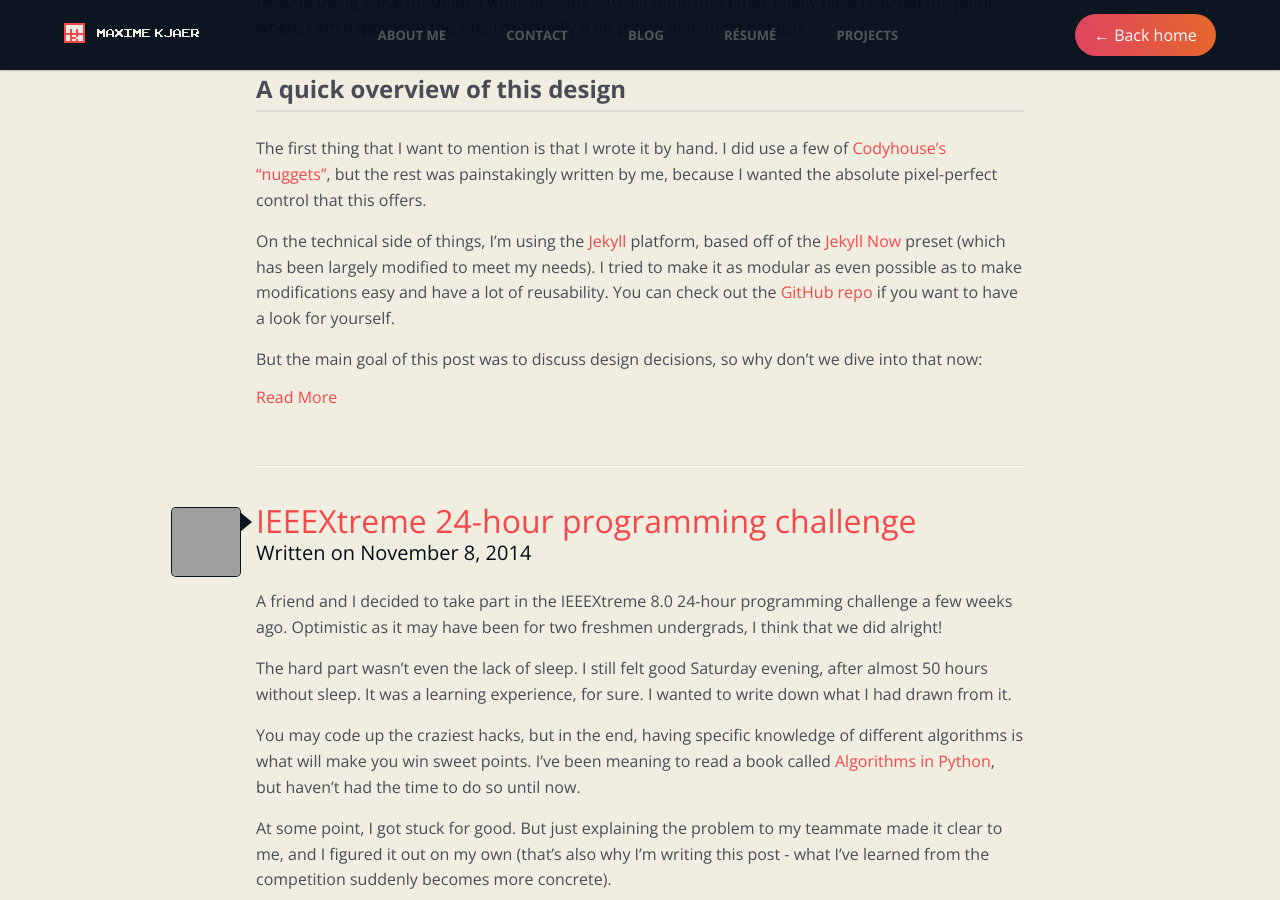
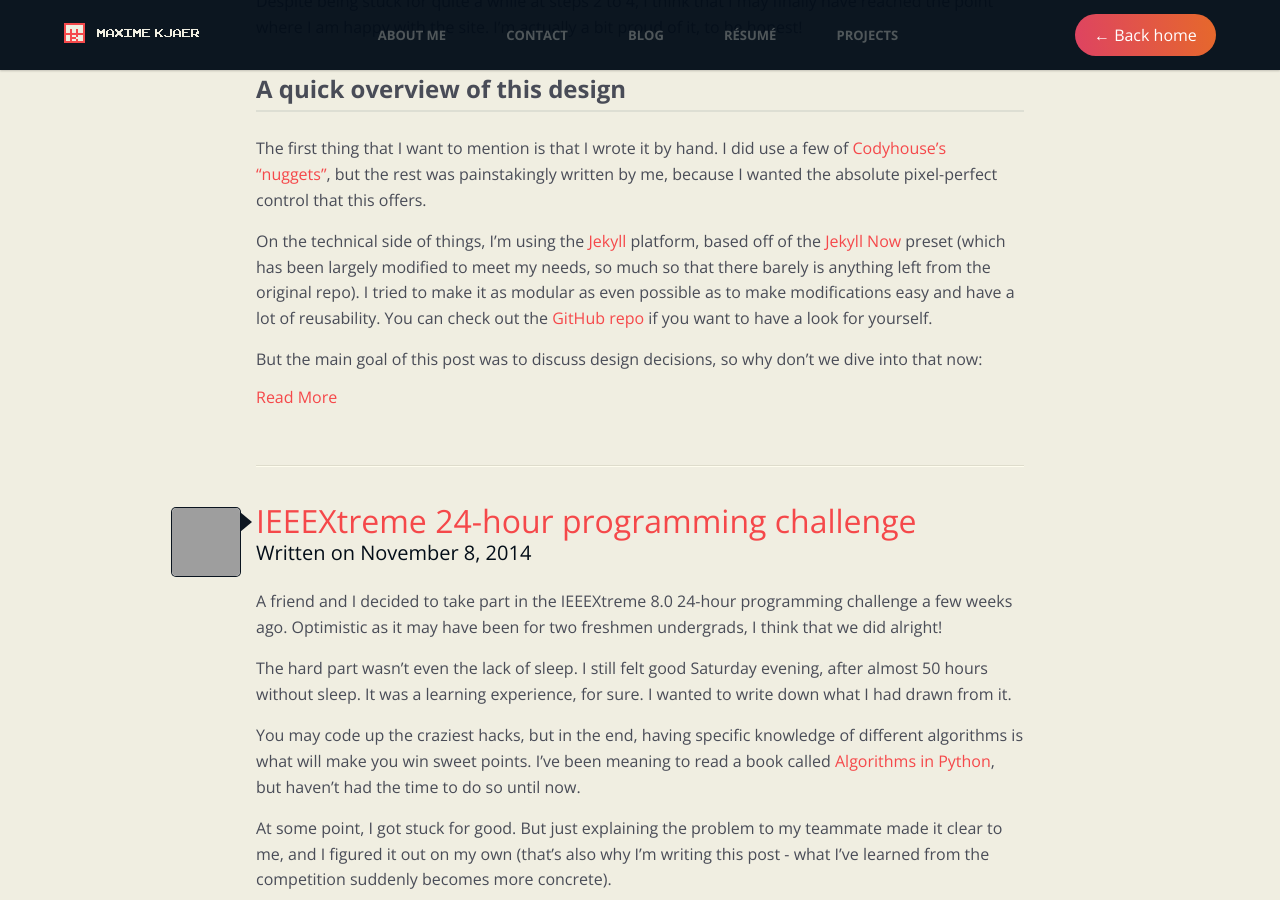
Before and after one commit to MaximeKjaer/kjaer.io, a Jekyll site: the page built from index.html, in a window 1280 px wide and 900 px high, scrolled down 1737 px. Built offline with Jekyll 4.4.1, drawn with Linux system fonts in a browser that asks for light colours; nearby versions of some CDN libraries; the list of posts is cut into pages by our own code; grey boxes are pictures that could not be loaded.

Commit message:
Updated TODO

```diff
--- a/_posts/2014-11-24-discussing-this-design.md
+++ b/_posts/2014-11-24-discussing-this-design.md
@@ -21,7 +21,7 @@
 
 The first thing that I want to mention is that I wrote it by hand. I did use a few of [Codyhouse's "nuggets"](http://codyhouse.co/), but the rest was painstakingly written by me, because I wanted the absolute pixel-perfect control that this offers.
 
-On the technical side of things, I'm using the [Jekyll](http://jekyllrb.com/) platform, based off of the [Jekyll Now](https://github.com/barryclark/jekyll-now) preset (which has been largely modified to meet my needs). I tried to make it as modular as even possible as to make modifications easy and have a lot of reusability. You can check out the [GitHub repo](https://github.com/MaximeKjaer/MaximeKjaer.github.io) if you want to have a look for yourself.
+On the technical side of things, I'm using the [Jekyll](http://jekyllrb.com/) platform, based off of the [Jekyll Now](https://github.com/barryclark/jekyll-now) preset (which has been largely modified to meet my needs, so much so that there barely is anything left from the original repo). I tried to make it as modular as even possible as to make modifications easy and have a lot of reusability. You can check out the [GitHub repo](https://github.com/MaximeKjaer/MaximeKjaer.github.io) if you want to have a look for yourself.
 
 But the main goal of this post was to discuss design decisions, so why don't we dive into that now:
 
@@ -47,11 +47,11 @@
 
 ### To-do
 
-- Minify CSS and JS.
 - Make a better footer.
 - Better IDs for my `#cd-placeholder1` sections.
 - Add tags to posts (will fit right under "Written on ...") **only possible after self-hosting, since it requires a plugin - so consider a DigitalOcean plan**
 - Try out a few other SEO tricks (just enough to get the site to actually show when googling my name).
+- Add an `image:` field to the YAML Front Matter in posts.
 
 ### Done
 
```
Also changed, not shown: other parts of _posts/2014-11-24-discussing-this-design.md (+2 -2 lines), README.md.
